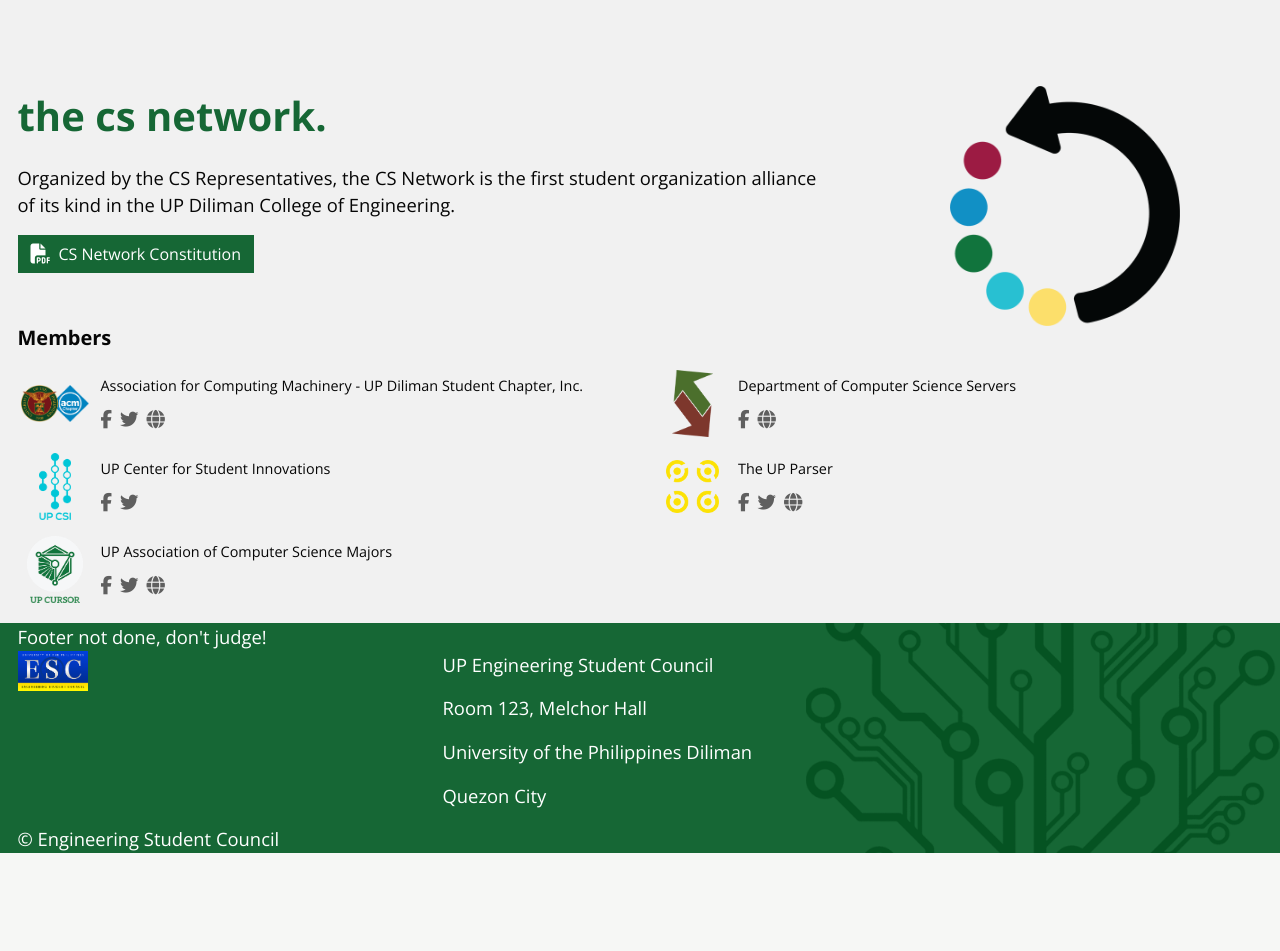
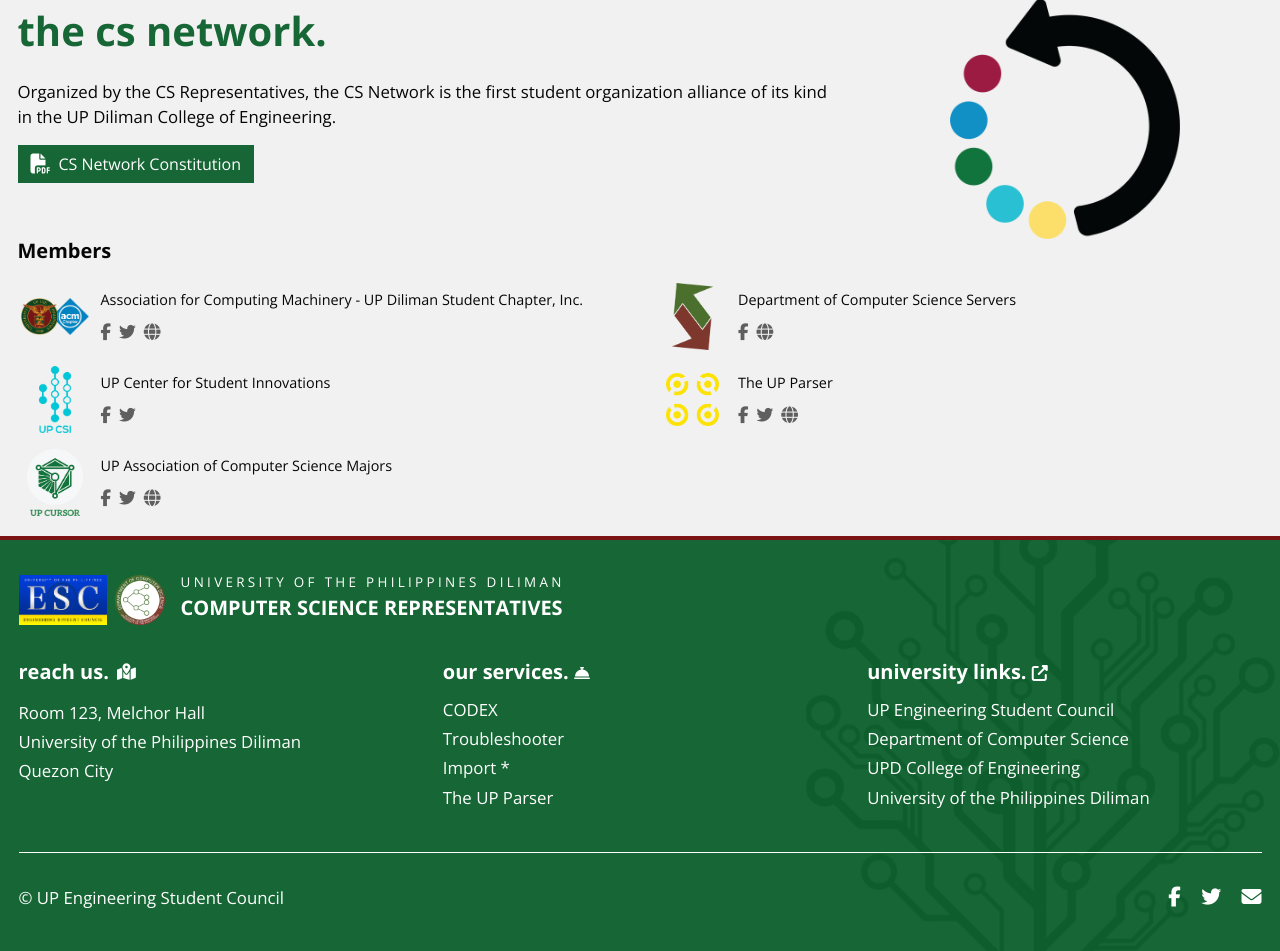
Before and after one commit to upd-csreps/upd_csreps, a Django app: page /index/ in a window 1280 px wide. Shown: the part 4383-5334 px from the top of the page. Before the commit the page ends 5236 px from the top, so only its background shows below. Run offline with Django 3.2, Linux system fonts and the light colour scheme; data that the repository does not hold is empty; some libraries are stand-ins or nearby versions.

Commit message:
footer done

```diff
--- a/main/static/main/css/style.css
+++ b/main/static/main/css/style.css
@@ -4,7 +4,7 @@ body{
 	font-family: 'Open Sans', sans-serif;
 	background-color: #f1f1f1;
 	color: #060606;
-	font-size: 1.15rem;
+	font-size: 1.05rem;
 }
 
 .wip-body{
@@ -154,6 +154,19 @@ body{
 	color: white;
 	overflow: hidden;
 	position: relative;
+	border-top: solid 4px #7b1315;
+}
+
+.csreps-footer a{
+	color: white;
+}
+
+.csreps-footer a:hover{
+	color: #efefef;
+}
+
+.csreps-footer .footer-address p, .csreps-footer a{
+	margin-bottom: 0.25rem;
 }
 
 .footer-overlay{
@@ -161,10 +174,15 @@ body{
     background-repeat: no-repeat;
     background-position: right;
     background-size: 37%;
-    opacity: 0.75;
+    opacity: 0.32;
     width: 100%;
     height: 100%;
     position: absolute;
+    z-index: 0
+}
+
+.footer-content{
+	z-index: 55;
 }
 
 .csreps-events{
@@ -276,7 +294,7 @@ a:hover{
 
 .csreps-updates-content .caption-bg .caption-content{
 	padding: 2.25rem;
-	font-size: 0.95rem;
+	font-size: 1.05rem;
 }
 
 .slick-next:before, .slick-prev:before{
--- a/main/templates/main/index.html
+++ b/main/templates/main/index.html
@@ -363,7 +363,7 @@
 														<i class="fas fa-clock mr-2 my-auto"></i>
 														<span class="my-auto">{{item.date}}</span>
 													</small>
-													<a href="{{item.url}}" class="my-auto">
+													<a href="{{item.url}}" class="my-auto" target="_blank">
 														<button class="btn btn-primary d-inline-flex" type="button">
 															<span class="my-auto">Read More</span>
 														</button>
--- a/main/templates/main/partials/footer.html
+++ b/main/templates/main/partials/footer.html
@@ -2,24 +2,74 @@
 <footer class="csreps-footer bg-green">
 	<div class="footer-overlay"></div>
 	<div class="d-flex flex-column">
-		<div class="container">
-
-			Footer not done, don't judge!
-			<div class="row">
-				<div class="col-lg-4">
-					<img class="my-auto" src="{% static 'main/images/esc-sm.png' %}" style="height: 40px;">
+		<div class="container py-4 px-3 footer-content">
+			<div class="d-flex justify-content-between mb-4 py-2">
+				<div class="d-inline-flex my-auto">
+					<img class="my-auto mr-2" src="{% static 'main/images/esc-sm.png' %}" style="height: 50px;">
+					<img class="my-auto mr-2" src="{% static 'main/images/dcs-sm.png' %}" style="height: 50px;">
+					<div class="my-auto ml-2 d-flex flex-column">
+						<small class="mb-1" style="letter-spacing: 3.3px;">UNIVERSITY OF THE PHILIPPINES DILIMAN</small>
+						<span class="font-weight-bold h5">COMPUTER SCIENCE REPRESENTATIVES</span>
+					</div>
+				</div>
+			</div>
+			<div class="row my-4">
+				<div class="col-lg-4 pb-3">
+					<div class="d-flex mb-4 flex-column">
+						<div class="d-flex mb-2">
+							<h5 class="font-weight-bold h5">reach us.</h5>
+							<i class="fas fa-map-marked-alt ml-2 mt-1"></i>
+						</div>
+						<div class="footer-address">
+							<p>Room 123, Melchor Hall</p>
+							<p>University of the Philippines Diliman</p>
+							<p>Quezon City</p>
+						</div>
+					</div>
 				</div>
 				<div class="col-lg-4">
-					<p>UP Engineering Student Council</p>
-					<p>Room 123, Melchor Hall</p>
-					<p>University of the Philippines Diliman</p>
-					<p>Quezon City</p>
+					<h5 class="font-weight-bold h5">
+						<span>our services.</span>
+						<i class="fas fa-concierge-bell h6"></i>
+					</h5>
+
+					<div class="d-flex flex-column">
+						<a href="#" target="_blank">CODEX</a>
+						<a href="#" target="_blank">Troubleshooter</a>
+						<a href="#" target="_blank">Import *</a>
+						<a href="#" target="_blank">The UP Parser</a>
+					</div>
 				</div>
 				<div class="col-lg-4">
+					<h5 class="font-weight-bold h5">
+						<span>university links.</span>
+						<i class="fas fa-external-link-alt h6"></i>
+					</h5>
+					<div class="d-flex flex-column">
+						<a href="http://upesc.org" target="_blank">UP Engineering Student Council</a>
+						<a href="http://dcs.upd.edu.ph" target="_blank">Department of Computer Science</a>
+						<a href="http://coe.upd.edu.ph" target="_blank">UPD College of Engineering</a>
+						<a href="http://upd.edu.ph" target="_blank">University of the Philippines Diliman</a>
+					</div>
 				</div>
 			</div>
-
-			© Engineering Student Council
+			<div class="my-3 pt-3" style="border-top: 1px solid white;"></div>
+			<div class="d-flex justify-content-between my-3">
+				<span class="my-auto">
+					© UP Engineering Student Council
+				</span>
+				<div class="my-auto">
+					<a href="https://www.facebook.com/up.csreps" class="d-inline-flex">
+						<i class=" m-auto fab fa-facebook-f h5"></i>
+					</a>
+					<a href="https://www.twitter.com/up_csreps" class="d-inline-flex mx-3">
+						<i class="fab fa-twitter m-auto h5"></i>
+					</a>
+					<a href="mailto:cs.reps@coe.upd.edu.ph" class="d-inline-flex">
+						<i class="fas fa-envelope m-auto h5"></i>
+					</a>
+				</div>
+			</div>
 		</div>
 	</div>
 </footer>
```
